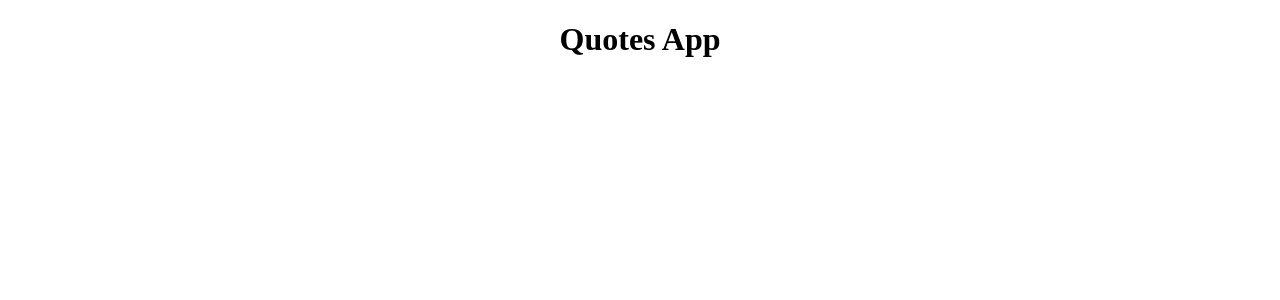
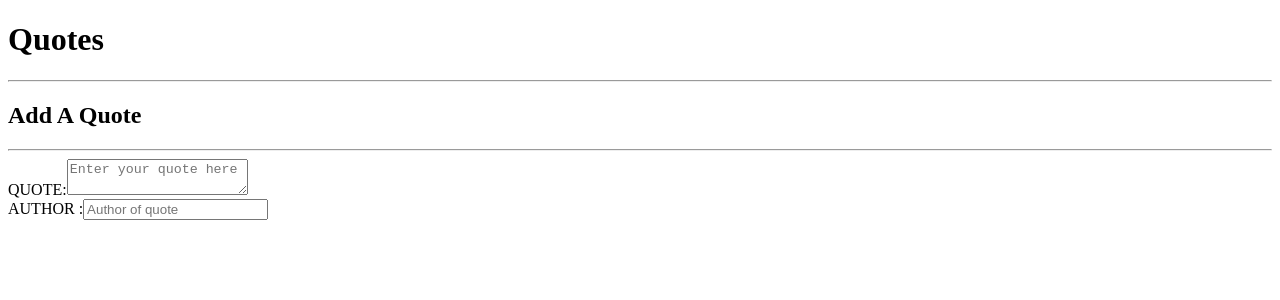
Before and after one commit to Sarah-Marion/Quotes, an Angular app: page / in a window 1280 px wide. Shown: the top 300 px of the page. Built offline with nearby package versions, Linux system fonts and the light colour scheme.

Commit message:
author and text area for quotes applied

```diff
--- a/src/app/app.component.html
+++ b/src/app/app.component.html
@@ -1,5 +1,6 @@
 <!--The content below is only a placeholder and can be replaced.-->
-<div style="text-align:center">
+<!-- <div style="text-align:center">
 <div class="jumbotron">
   <h1>Quotes App</h1>
-</div>
+</div> -->
+<app-quote></app-quote>
--- a/src/app/quote-form/quote-form.component.html
+++ b/src/app/quote-form/quote-form.component.html
@@ -1,3 +1,16 @@
-<p>
-  quote-form works!
-</p>
+<div class="form-entry">
+  <h2>Add A Quote</h2>
+  <hr>
+  <!-- <form class="form-group" [formGroup]="quoteForm"> -->
+  <form>
+    <div class="form-group">
+      <label for="quote">QUOTE:</label>
+      <textarea name="entry" placeholder="Enter your quote here" class="form-control"></textarea>
+    </div>
+    <div class="form-group">
+      <label for="author">AUTHOR :</label>
+      <input type="text" placeholder="Author of quote" class="form-control">
+    </div>
+
+  </form>
+</div>
--- a/src/app/quote.ts
+++ b/src/app/quote.ts
@@ -1,3 +1,11 @@
 export class Quote {
-    constructor (public id:number, public name:string){}
+    quote:string;
+    author:string;
+    votes: number;
+
+    constructor(quote: string, author: string, votes: number) {
+        this.quote = quote;
+        this.author = author;
+        this.votes = 0;
+    }
 }
--- a/src/app/quote/quote.component.html
+++ b/src/app/quote/quote.component.html
@@ -1,3 +1,24 @@
-<p>
+<!-- <p>
   quote works!
-</p>
+</p> -->
+<div class="jumbotron">
+  <h1>Quotes</h1>
+  <hr>
+</div>
+<div class="container">
+  <div class="row">
+    <div class="col-md-6">
+      <li *ngFor='let kwot of quotes' class="kwot-display">{{ kwot.quote }}</li>
+    </div>
+
+    <div class="col-md-6">
+      <app-quote-form></app-quote-form>
+      <ul>
+        <i class="fa fa-quote-right"></i>
+        <i class="fa fa-quote-left"></i>
+      </ul>
+    </div>
+  </div>
+</div>
+
+<!-- <app-goal-details *ngIf='goal.showDescription' [goal]='goal' (isComplete)='deleteQuote($event,i)'></app-goal-details> -->
--- a/src/app/quote/quote.component.ts
+++ b/src/app/quote/quote.component.ts
@@ -1,4 +1,5 @@
 import { Component, OnInit } from '@angular/core';
+import { Quote } from '../quote'
 
 @Component({
   selector: 'app-quote',
@@ -7,7 +8,12 @@ import { Component, OnInit } from '@angular/core';
 })
 export class QuoteComponent implements OnInit {
 
-  constructor() { }
+  quote=[new Quote("My Quote","Sarah",1)]
+  constructor() {
+    // let index = this.quote.indexof(kwot);
+    // this.quote.splice(index,1);
+    // return false;
+  }
 
   ngOnInit() {
   }
```
